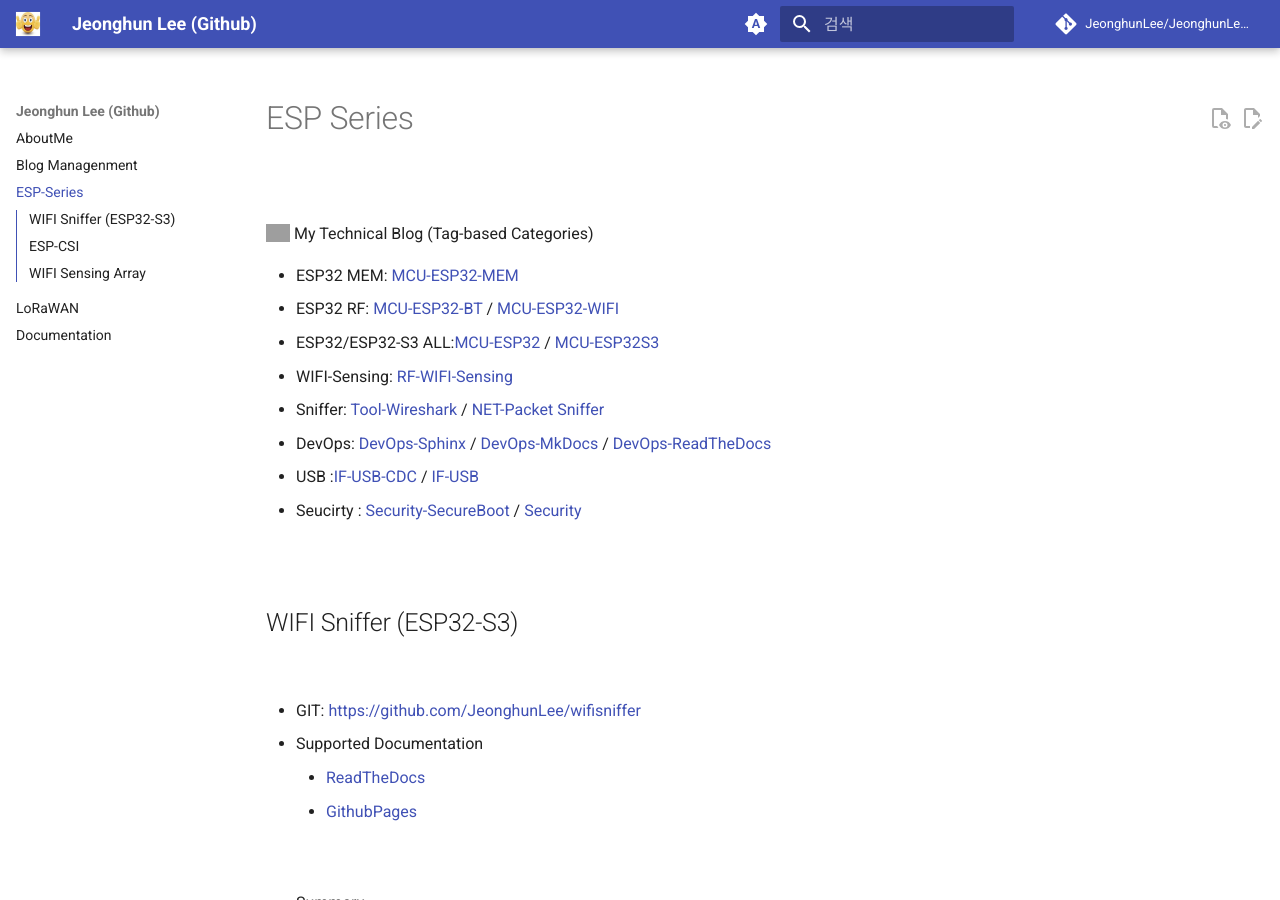
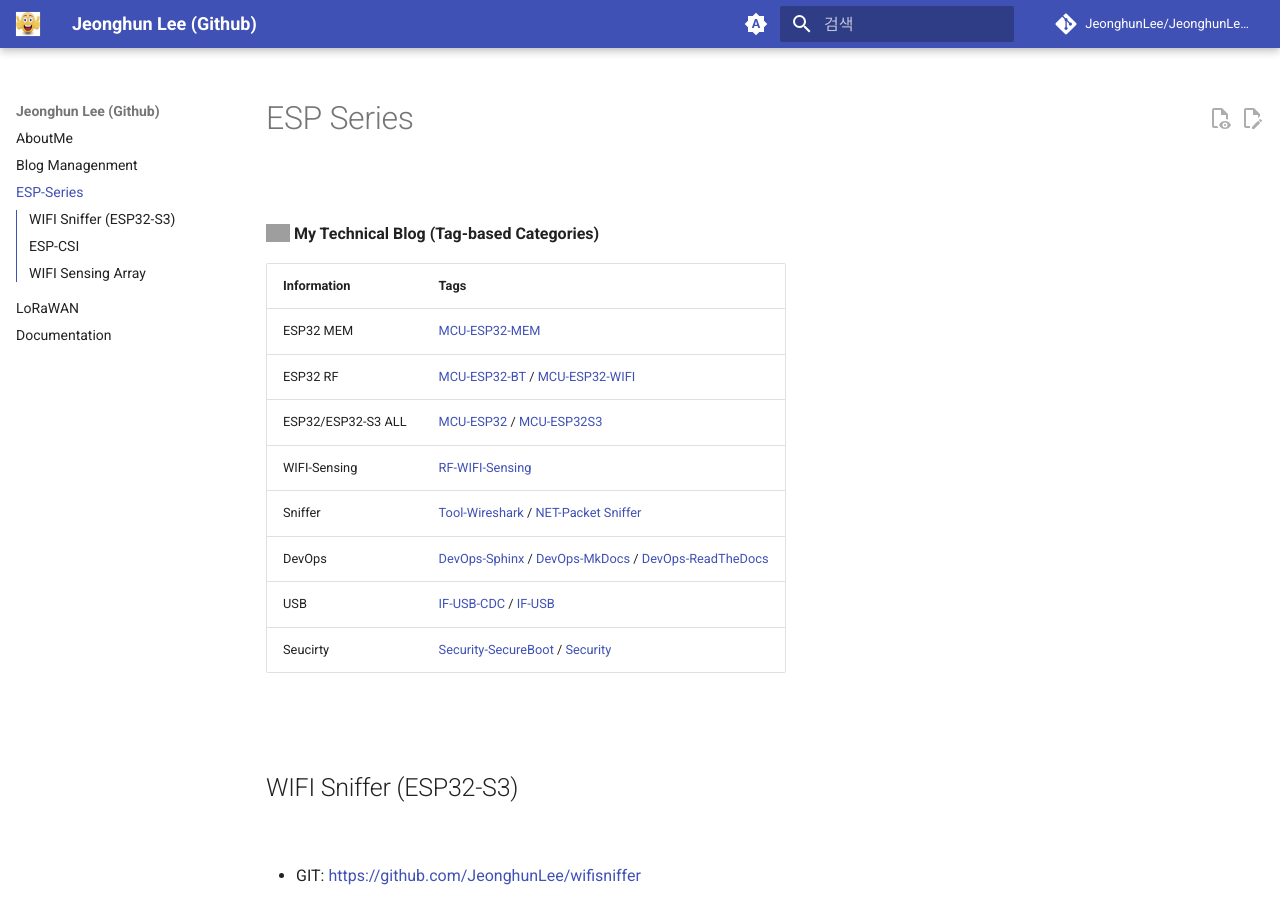
Before and after one commit to JeonghunLee/JeonghunLee.github.io, an MkDocs documentation site: the page built from docs/project_esp_series.md, in a window 1280 px wide and 900 px high. Built offline with MkDocs 1.6.1 and Material for MkDocs 9.7.7, drawn with Linux system fonts in a browser that asks for light colours; comment, search, counter and statistics services are not loaded; some of the changed text lies outside the part shown; grey boxes are pictures that could not be loaded.

Commit message:
update it

```diff
--- a/docs/project_esp_series.md
+++ b/docs/project_esp_series.md
@@ -3,17 +3,18 @@
 <br/>
 
 
-:fontawesome-solid-blog: My Technical Blog (Tag-based Categories)
+:fontawesome-solid-blog: **My Technical Blog (Tag-based Categories)**
 
-* ESP32 MEM: [MCU-ESP32-MEM](https://ahyuo79.blogspot.com/search/label/MCU-ESP32-MEM)
-* ESP32 RF: [MCU-ESP32-BT](https://ahyuo79.blogspot.com/search/label/MCU-ESP32-BT) / [MCU-ESP32-WIFI](https://ahyuo79.blogspot.com/search/label/MCU-ESP32-WIFI)
-* ESP32/ESP32-S3 ALL:[MCU-ESP32](https://ahyuo79.blogspot.com/search/label/MCU-ESP32) / [MCU-ESP32S3](https://ahyuo79.blogspot.com/search/label/MCU-ESP32S3)
-* WIFI-Sensing: [RF-WIFI-Sensing](https://ahyuo79.blogspot.com/search/label/RF-WIFI-Sensing)
-* Sniffer: [Tool-Wireshark](https://ahyuo79.blogspot.com/search/label/Tool-Wireshark) / [NET-Packet Sniffer](https://ahyuo79.blogspot.com/search/label/NET-Packet%20Sniffer)
-* DevOps: [DevOps-Sphinx](https://ahyuo79.blogspot.com/search/label/DevOps-Sphinx) / [DevOps-MkDocs](https://ahyuo79.blogspot.com/search/label/DevOps-Mkdocs) / [DevOps-ReadTheDocs](https://ahyuo79.blogspot.com/2021/06/readthedoc-doc-host.html)
-
-* USB :[IF-USB-CDC](https://ahyuo79.blogspot.com/search/label/IF-USB-CDC) / [IF-USB](https://ahyuo79.blogspot.com/search/label/IF-USB)
-* Seucirty : [Security-SecureBoot](https://ahyuo79.blogspot.com/search/label/Security-SecureBoot) / [Security](https://ahyuo79.blogspot.com/search/label/Security)
+| Information   | Tags |
+| ------------- | -----|
+| ESP32 MEM   | [MCU-ESP32-MEM](https://ahyuo79.blogspot.com/search/label/MCU-ESP32-MEM) |
+| ESP32 RF | [MCU-ESP32-BT](https://ahyuo79.blogspot.com/search/label/MCU-ESP32-BT) / [MCU-ESP32-WIFI](https://ahyuo79.blogspot.com/search/label/MCU-ESP32-WIFI) |
+| ESP32/ESP32-S3 ALL | [MCU-ESP32](https://ahyuo79.blogspot.com/search/label/MCU-ESP32) / [MCU-ESP32S3](https://ahyuo79.blogspot.com/search/label/MCU-ESP32S3) |
+| WIFI-Sensing | [RF-WIFI-Sensing](https://ahyuo79.blogspot.com/search/label/RF-WIFI-Sensing)  |
+| Sniffer | [Tool-Wireshark](https://ahyuo79.blogspot.com/search/label/Tool-Wireshark) / [NET-Packet Sniffer](https://ahyuo79.blogspot.com/search/label/NET-Packet%20Sniffer) |
+| DevOps | [DevOps-Sphinx](https://ahyuo79.blogspot.com/search/label/DevOps-Sphinx) / [DevOps-MkDocs](https://ahyuo79.blogspot.com/search/label/DevOps-Mkdocs) / [DevOps-ReadTheDocs](https://ahyuo79.blogspot.com/2021/06/readthedoc-doc-host.html)     |
+| USB | [IF-USB-CDC](https://ahyuo79.blogspot.com/search/label/IF-USB-CDC) / [IF-USB](https://ahyuo79.blogspot.com/search/label/IF-USB) |
+| Seucirty | [Security-SecureBoot](https://ahyuo79.blogspot.com/search/label/Security-SecureBoot) / [Security](https://ahyuo79.blogspot.com/search/label/Security)   |
 
 
 
--- a/mkdocs.yml
+++ b/mkdocs.yml
@@ -3,7 +3,7 @@ site_description: Jeonghun Lee's Personal Website Link Page
 site_author: Jeonghun Lee
 repo_url: https://github.com/JeonghunLee/JeonghunLee.github.io
 repo_name: JeonghunLee/JeonghunLee.github.io
-edit_uri: edit/main/docs/
+edit_uri: edit/docs/
 
 nav:
   - AboutMe: index.md
```
Also changed, not shown: other parts of docs/project_esp_series.md (+1 -1 lines), docs/project_documentation.md (+3 -1 lines), docs/project_lorawan.md (+3 -6 lines).
